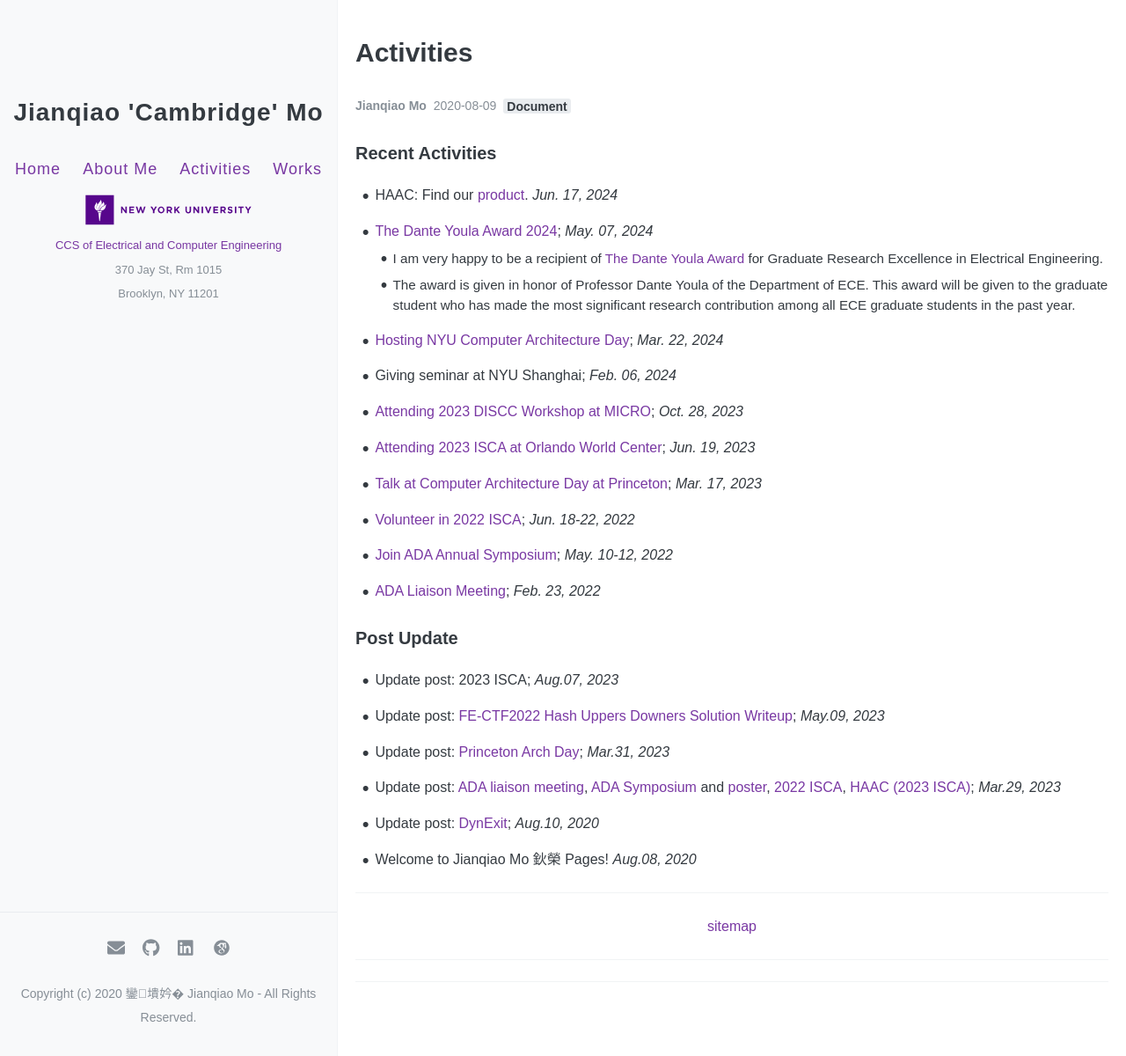
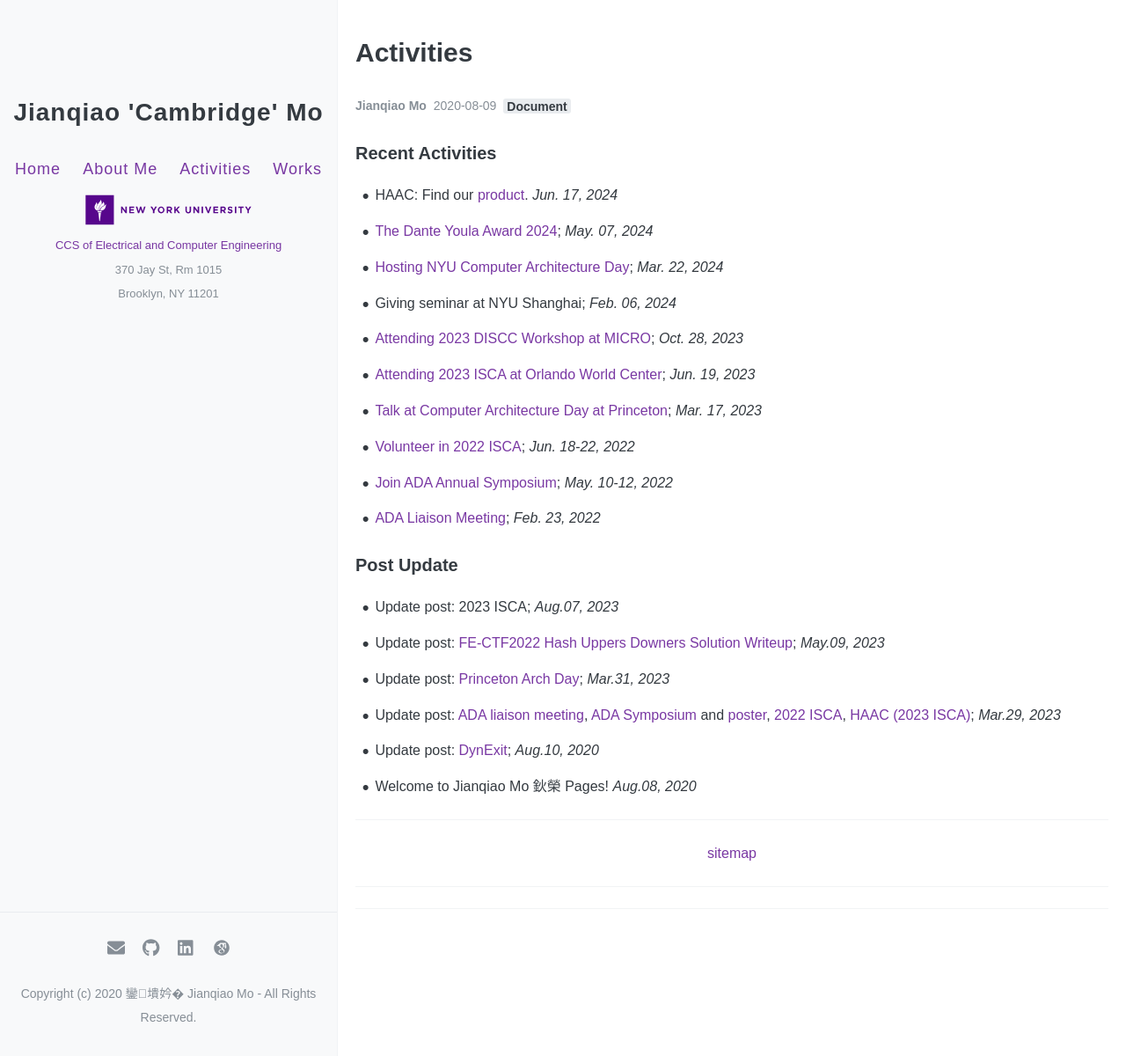
Before and after one commit to jianqiaomo/mywebpage, a Jekyll site: the page built from activities/index.md, in a window 1280 px wide and 1204 px high. Shown: the top 1200 px of the window at 88% size. Built offline with Jekyll 4.4.1, drawn with Linux system fonts in a browser that asks for light colours; comment, search, counter and statistics services are not loaded.

Commit message:
update activities files

```diff
--- a/activities/index.md
+++ b/activities/index.md
@@ -14,17 +14,15 @@
 ### Recent Activities
 - HAAC: Find our [product](https://license.tov.med.nyu.edu/product/hardware-software-co-design-to-accelerate-garble-circuits). _Jun. 17, 2024_
 
-- [The Dante Youla Award 2024](https://1drv.ms/i/s!ArP-P73K7ZWHgnjOuMVy5SnLz7wX?e=Xp3o1A); _May. 07, 2024_
-  - I am very happy to be a recipient of [The Dante Youla Award](https://1drv.ms/b/s!ArP-P73K7ZWHgnd2OS7UbL9fnw8A?e=ctrhd3) for Graduate Research Excellence in Electrical Engineering.
-  - The award is given in honor of Professor Dante Youla of the Department of ECE. This award will be given to the graduate student who has made the most significant research contribution among all ECE graduate students in the past year.
+- [The Dante Youla Award 2024](https://jqmo.top/activities/2024_DanteYoulaAward/); _May. 07, 2024_
 
 - [Hosting NYU Computer Architecture Day](https://www.linkedin.com/posts/nyutandonschoolofengineering_nyu-computer-architecture-day-2024-brings-activity-7193001375725682688-Rk0M/?utm_source=share&utm_medium=member_desktop); _Mar. 22, 2024_
 
 - Giving seminar at NYU Shanghai; _Feb. 06, 2024_
 
-- [Attending 2023 DISCC Workshop at MICRO](https://disccworkshop.org/); _Oct. 28, 2023_
+- [Attending 2023 DISCC Workshop at MICRO](https://jqmo.top/activities/2023_DISCC/); _Oct. 28, 2023_
 
-- [Attending 2023 ISCA at Orlando World Center](http://jqmo.top/activities/2023_ISCA_Orlando/); _Jun. 19, 2023_
+- [Attending 2023 ISCA at Orlando World Center](https://jqmo.top/activities/2023_ISCA_Orlando/); _Jun. 19, 2023_
 
 - [Talk at Computer Architecture Day at Princeton](https://jqmo.top/activities/2023_PrincetonArchDay/); _Mar. 17, 2023_
 
```
Also changed, not shown: activities/2023_DISCC.md (added, +20 -0 lines), activities/2024_DanteYoulaAward.md (added, +28 -0 lines).
